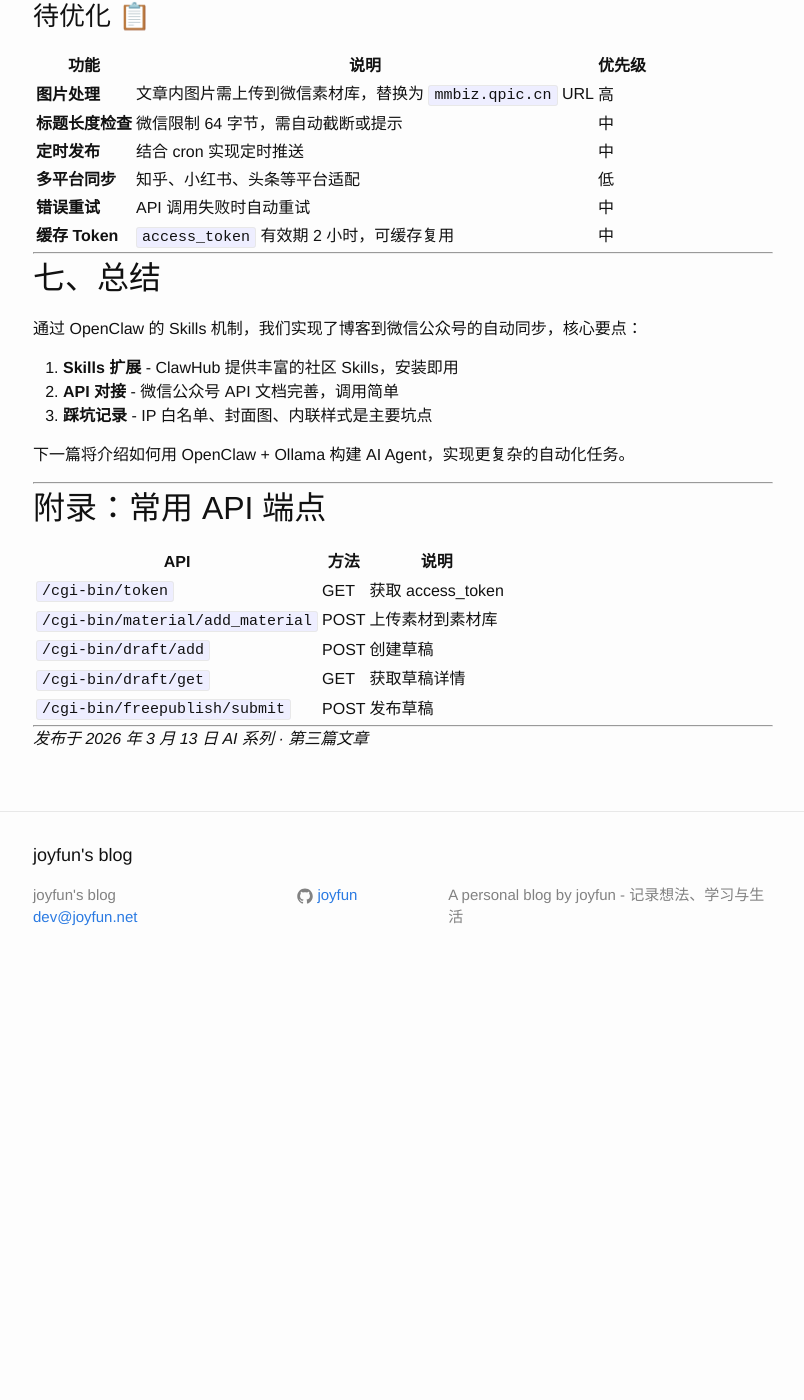
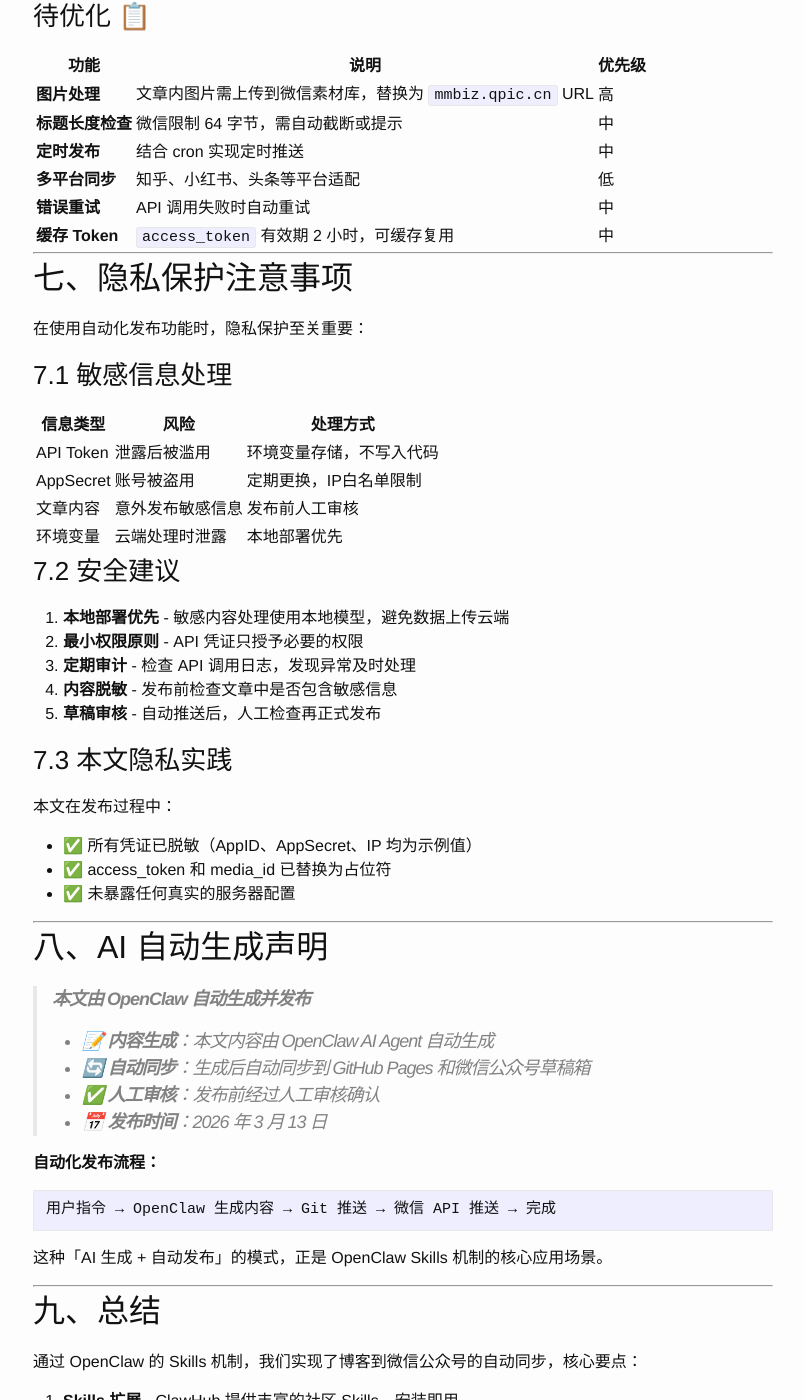
Before and after one commit to joyfun/joyfun.github.io, a Jekyll site: the page built from _posts/2026-03-13-openclaw-skills-wechat-sync.md, in a window 1280 px wide and 1400 px high, scrolled down 6527 px. Shown: the whole window, without its empty margins (237-1041 px from the left). Built offline with Jekyll 4.4.1, drawn with Linux system fonts in a browser that asks for light colours; before the commit the page ends 7516 px from its top, so only the background shows below that; some of the changed text lies outside the part shown.

Commit message:
更新：AI系列(3) 加入隐私保护注意事项和AI自动生成声明

````diff
--- a/_posts/2026-03-13-openclaw-skills-wechat-sync.md
+++ b/_posts/2026-03-13-openclaw-skills-wechat-sync.md
@@ -343,13 +343,64 @@
 
 ---
 
-## 七、总结
+## 七、隐私保护注意事项
+
+在使用自动化发布功能时，隐私保护至关重要：
+
+### 7.1 敏感信息处理
+
+| 信息类型 | 风险 | 处理方式 |
+|----------|------|----------|
+| API Token | 泄露后被滥用 | 环境变量存储，不写入代码 |
+| AppSecret | 账号被盗用 | 定期更换，IP白名单限制 |
+| 文章内容 | 意外发布敏感信息 | 发布前人工审核 |
+| 环境变量 | 云端处理时泄露 | 本地部署优先 |
+
+### 7.2 安全建议
+
+1. **本地部署优先** - 敏感内容处理使用本地模型，避免数据上传云端
+2. **最小权限原则** - API 凭证只授予必要的权限
+3. **定期审计** - 检查 API 调用日志，发现异常及时处理
+4. **内容脱敏** - 发布前检查文章中是否包含敏感信息
+5. **草稿审核** - 自动推送后，人工检查再正式发布
+
+### 7.3 本文隐私实践
+
+本文在发布过程中：
+- ✅ 所有凭证已脱敏（AppID、AppSecret、IP 均为示例值）
+- ✅ access_token 和 media_id 已替换为占位符
+- ✅ 未暴露任何真实的服务器配置
+
+---
+
+## 八、AI 自动生成声明
+
+> **本文由 OpenClaw 自动生成并发布**
+>
+> - 📝 **内容生成**：本文内容由 OpenClaw AI Agent 自动生成
+> - 🔄 **自动同步**：生成后自动同步到 GitHub Pages 和微信公众号草稿箱
+> - ✅ **人工审核**：发布前经过人工审核确认
+> - 📅 **发布时间**：2026 年 3 月 13 日
+
+**自动化发布流程：**
+
+```
+用户指令 → OpenClaw 生成内容 → Git 推送 → 微信 API 推送 → 完成
+```
+
+这种「AI 生成 + 自动发布」的模式，正是 OpenClaw Skills 机制的核心应用场景。
+
+---
+
+## 九、总结
 
 通过 OpenClaw 的 Skills 机制，我们实现了博客到微信公众号的自动同步，核心要点：
 
 1. **Skills 扩展** - ClawHub 提供丰富的社区 Skills，安装即用
 2. **API 对接** - 微信公众号 API 文档完善，调用简单
 3. **踩坑记录** - IP 白名单、封面图、内联样式是主要坑点
+4. **隐私保护** - 敏感信息脱敏，本地部署优先
+5. **AI 驱动** - 内容生成与发布全流程自动化
 
 下一篇将介绍如何用 OpenClaw + Ollama 构建 AI Agent，实现更复杂的自动化任务。
 
````
